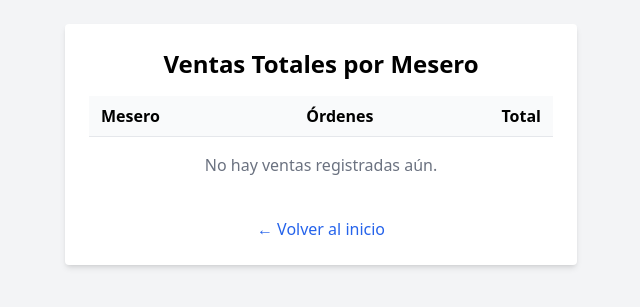
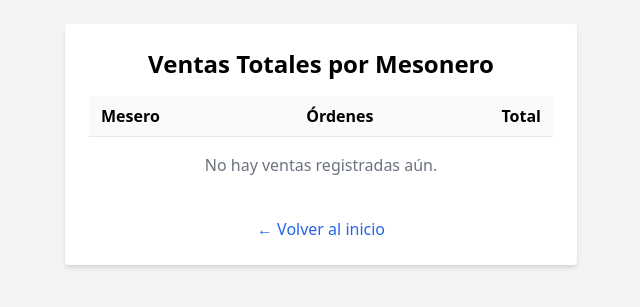
Before and after one commit to jlopez-henao/pi-pos-system, a Flask app: template templates/reporte_meseros.html in a window 1280 px wide. Shown: the top 307 px of the page, without its empty margins (319-959 px from the left). Run offline with Flask 3, Linux system fonts and the light colour scheme; the template is opened without the code that fills it, so the values that code supplies are empty; some libraries are stand-ins or nearby versions.

Commit message:
fixing mesonero app

```diff
--- a/app.py
+++ b/app.py
@@ -201,7 +201,7 @@ def manager_page():
     conn.close()
     return render_template('gerente.html', total_sales=total_sales, paid_orders=paid_orders)
 
-@app.route('/reporte-meseros')
+@app.route('/reporte-mesoneros')
 def reporte_meseros():
     conn = sqlite3.connect(DB_NAME)
     cursor = conn.cursor()
--- a/templates/reporte_meseros.html
+++ b/templates/reporte_meseros.html
@@ -1,12 +1,12 @@
 <!DOCTYPE html>
 <html>
 <head>
-    <title>Ventas por Mesero</title>
+    <title>Ventas por Mesonero</title>
     <script src="https://cdn.tailwindcss.com"></script>
 </head>
 <body class="bg-gray-100 p-6 flex justify-center">
     <div class="bg-white p-6 rounded shadow-md w-full max-w-lg">
-        <h2 class="text-2xl font-bold mb-4 text-center">Ventas Totales por Mesero</h2>
+        <h2 class="text-2xl font-bold mb-4 text-center">Ventas Totales por Mesonero</h2>
 
         <div class="overflow-x-auto">
             <table class="w-full text-left border-collapse">
```
